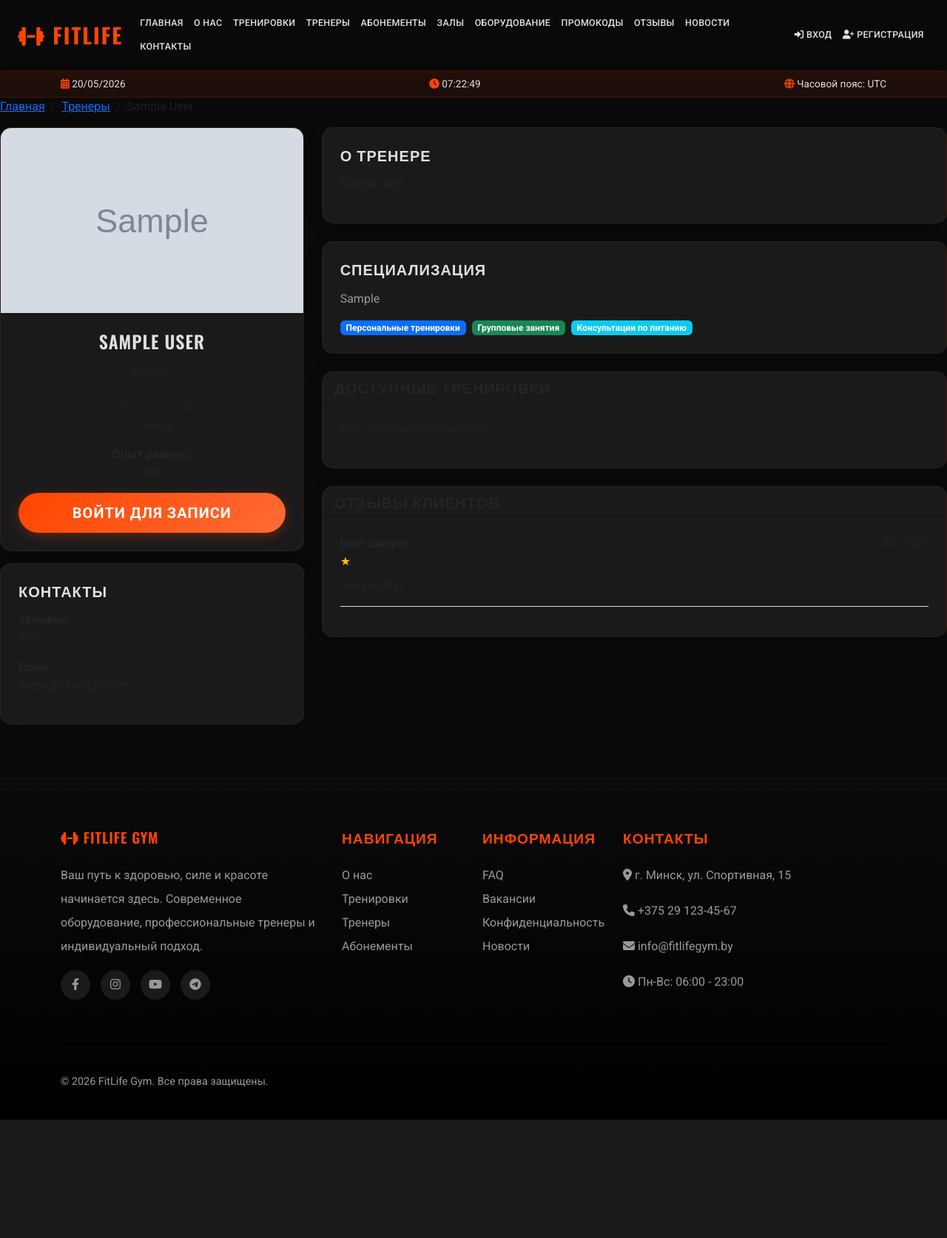
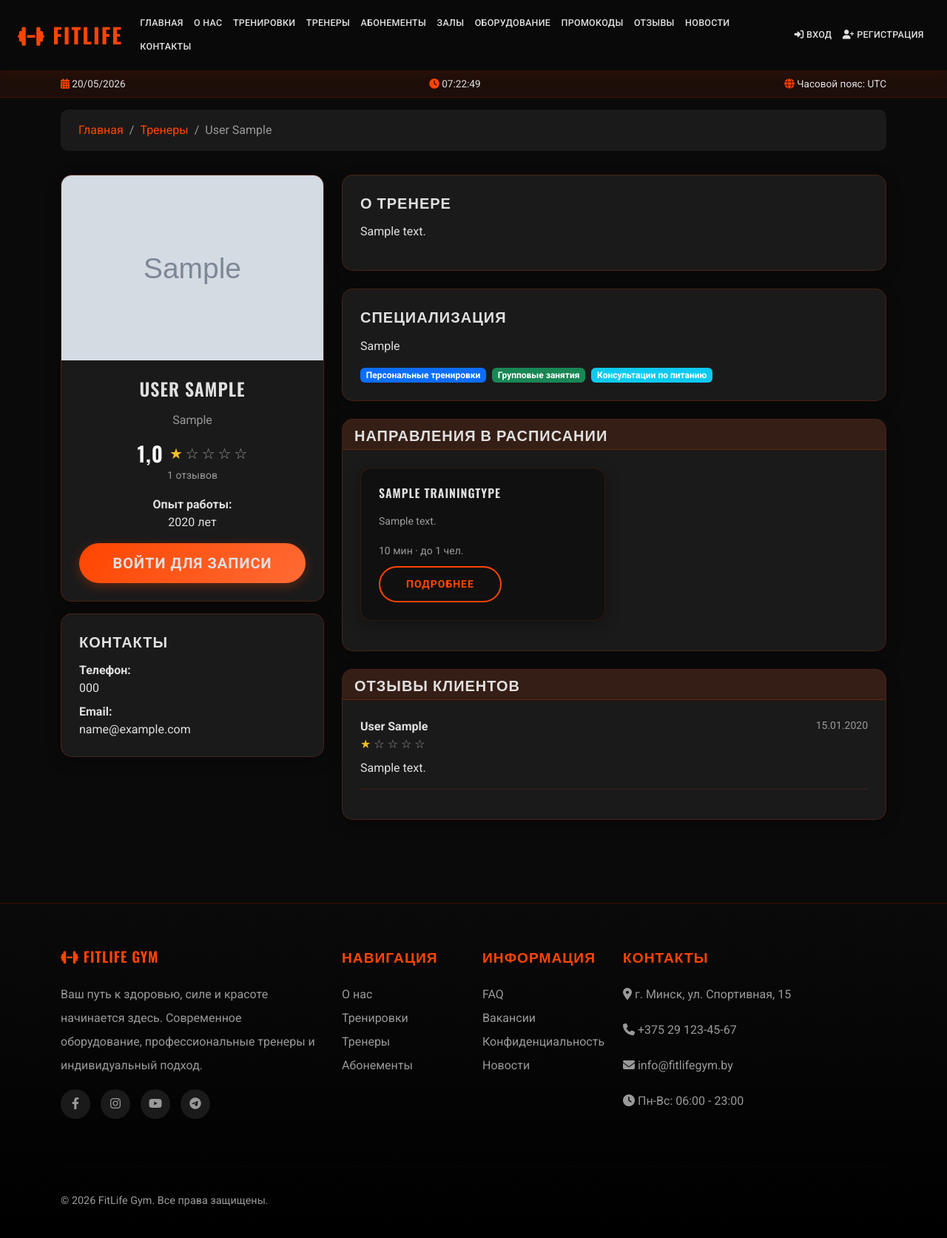
Before and after one commit to Max2772/FitLife, a Django app: page /trainers/1/ in a window 1280 px wide. Shown: the whole page at 74% size. Before the commit the page ends 1513 px from the top, so only its background shows below. Run offline with Django 5.2, Linux system fonts and the light colour scheme; tables that the repository leaves empty hold one stand-in row (values such as "Sample post"); grey boxes marked "Sample" are stand-in pictures.

Commit message:
fix(trainer-detail): trainer_detail page being unaccesible, fix page style

```diff
--- a/gym/templates/gym/trainer_detail.html
+++ b/gym/templates/gym/trainer_detail.html
@@ -1,13 +1,42 @@
 {% extends 'gym/base.html' %}
 
-{% block title %}{{ trainer.user.get_full_name }} - FitLife Gym{% endblock %}
+{% block title %}{{ trainer.full_name }} - FitLife Gym{% endblock %}
+
+{% block extra_css %}
+<style>
+    /* Карточки Bootstrap по умолчанию светлые — выравниваем под тёмную тему */
+    .trainer-detail-page.dark-page .card {
+        background-color: var(--dark-card) !important;
+        border: 1px solid rgba(255, 69, 0, 0.2);
+        color: var(--text-light);
+    }
+    .trainer-detail-page.dark-page .card .card {
+        background-color: rgba(0, 0, 0, 0.35) !important;
+        border-color: rgba(255, 69, 0, 0.15);
+    }
+    .trainer-detail-page.dark-page .card h4,
+    .trainer-detail-page.dark-page .card h5,
+    .trainer-detail-page.dark-page .card h6 {
+        color: var(--text-light);
+    }
+    .trainer-detail-page.dark-page .card .card-title,
+    .trainer-detail-page.dark-page .card .card-text {
+        color: var(--text-light);
+    }
+    .trainer-detail-page.dark-page .card .small,
+    .trainer-detail-page.dark-page .card small {
+        color: var(--text-muted) !important;
+    }
+</style>
+{% endblock %}
 
 {% block content %}
+<div class="container dark-page trainer-detail-page">
 <nav aria-label="breadcrumb">
     <ol class="breadcrumb">
         <li class="breadcrumb-item"><a href="{% url 'main' %}">Главная</a></li>
         <li class="breadcrumb-item"><a href="{% url 'trainers' %}">Тренеры</a></li>
-        <li class="breadcrumb-item active">{{ trainer.user.get_full_name }}</li>
+        <li class="breadcrumb-item active">{{ trainer.full_name }}</li>
     </ol>
 </nav>
 
@@ -15,23 +44,29 @@
     <div class="col-md-4">
         <div class="card mb-3">
             {% if trainer.photo %}
-            <img src="{{ trainer.photo.url }}" class="card-img-top" alt="{{ trainer.user.get_full_name }}">
+            <img src="{{ trainer.photo.url }}" class="card-img-top" alt="{{ trainer.full_name }}">
             {% endif %}
             <div class="card-body text-center">
-                <h4 class="card-title">{{ trainer.user.get_full_name }}</h4>
+                <h4 class="card-title">{{ trainer.full_name }}</h4>
                 <p class="text-muted">{{ trainer.specialization }}</p>
 
                 <div class="mb-3">
                     <div class="d-flex justify-content-center align-items-center">
-                        <h3 class="mb-0 me-2">{{ trainer.rating|floatformat:1 }}</h3>
+                        {% if rating_avg is not None %}
+                        <h3 class="mb-0 me-2 text-light">{{ rating_avg|floatformat:1 }}</h3>
+                        {% else %}
+                        <h3 class="mb-0 me-2 text-muted">—</h3>
+                        {% endif %}
                         <div>
+                            {% if rating_avg is not None %}
                                 {% for i in "12345" %}
-                                {% if forloop.counter <= trainer.rating %}
+                                    {% if forloop.counter <= rating_avg %}
                                     <span class="text-warning fs-5">★</span>
                                     {% else %}
                                     <span class="text-muted fs-5">☆</span>
                                     {% endif %}
                                 {% endfor %}
+                            {% endif %}
                         </div>
                     </div>
                     <small class="text-muted">{{ reviews_count }} отзывов</small>
@@ -39,11 +74,11 @@
 
                 <div class="mb-3">
                     <strong>Опыт работы:</strong>
-                    <p class="mb-0">{{ trainer.experience }} лет</p>
+                    <p class="mb-0">{{ trainer.experience_years }} лет</p>
                 </div>
 
                 {% if user.is_authenticated %}
-                <a href="{% url 'select_trainer' trainer.id %}" class="btn btn-success btn-lg w-100">Записаться</a>
+                <a href="{% url 'book_training' %}?trainer={{ trainer.pk }}" class="btn btn-success btn-lg w-100">Записаться</a>
                 {% else %}
                 <a href="{% url 'login' %}" class="btn btn-primary btn-lg w-100">Войти для записи</a>
                 {% endif %}
@@ -54,9 +89,9 @@
             <div class="card-body">
                 <h5 class="card-title">Контакты</h5>
                 {% if trainer.phone %}
-                <p><strong>Телефон:</strong><br>{{ trainer.phone }}</p>
+                <p class="mb-2"><strong>Телефон:</strong><br>{{ trainer.phone }}</p>
                 {% endif %}
-                <p><strong>Email:</strong><br>{{ trainer.user.email }}</p>
+                <p class="mb-0"><strong>Email:</strong><br>{{ trainer.email }}</p>
             </div>
         </div>
     </div>
@@ -65,18 +100,9 @@
         <div class="card mb-4">
             <div class="card-body">
                 <h5 class="card-title">О тренере</h5>
-                <p class="card-text">{{ trainer.bio|linebreaks }}</p>
+                <p class="card-text">{{ trainer.bio|default:"Информация скоро появится."|linebreaks }}</p>
             </div>
         </div>
-
-        {% if trainer.certifications %}
-        <div class="card mb-4">
-            <div class="card-body">
-                <h5 class="card-title">Сертификаты и достижения</h5>
-                <p class="card-text">{{ trainer.certifications|linebreaks }}</p>
-            </div>
-        </div>
-        {% endif %}
 
         <div class="card mb-4">
             <div class="card-body">
@@ -92,7 +118,7 @@
 
         <div class="card mb-4">
             <div class="card-header">
-                <h5 class="mb-0">Доступные тренировки</h5>
+                <h5 class="mb-0">Направления в расписании</h5>
             </div>
             <div class="card-body">
                 <div class="row">
@@ -102,9 +128,9 @@
                             <div class="card-body">
                                 <h6 class="card-title">{{ training.name }}</h6>
                                 <p class="card-text small">{{ training.description|truncatewords:15 }}</p>
-                                <p class="card-text">
+                                <p class="card-text mb-2">
                                     <small class="text-muted">
-                                        {{ training.duration }} мин | {{ training.price }} BYN
+                                        {{ training.duration_minutes }} мин · до {{ training.max_participants }} чел.
                                     </small>
                                 </p>
                                 <a href="{% url 'training_detail' training.id %}" class="btn btn-sm btn-outline-primary">Подробнее</a>
@@ -113,7 +139,7 @@
                     </div>
                     {% empty %}
                     <div class="col-12">
-                        <p class="text-muted">Нет доступных тренировок</p>
+                        <p class="text-muted mb-0">Пока нет типов тренировок с этим тренером в расписании</p>
                     </div>
                     {% endfor %}
                 </div>
@@ -157,4 +183,5 @@
         </div>
     </div>
 </div>
+</div>
 {% endblock %}
--- a/gym/views.py
+++ b/gym/views.py
@@ -18,7 +18,7 @@ from django.contrib.auth import login, logout
 from django.contrib.auth.decorators import login_required
 from django.contrib.auth.forms import AuthenticationForm
 from django.contrib.admin.views.decorators import staff_member_required
-from django.db.models import Count, Q, Sum
+from django.db.models import Avg, Count, Q, Sum
 from django.db.models.functions import Coalesce
 from django.http import HttpResponseForbidden, JsonResponse
 from django.shortcuts import render, get_object_or_404, redirect
@@ -121,10 +121,23 @@ def trainers_view(request):
 
 def trainer_detail_view(request, pk):
     trainer = get_object_or_404(Trainer, pk=pk)
-    reviews = Review.objects.filter(trainer=trainer).select_related('client').order_by('-created_at')
+    review_base = Review.objects.filter(trainer=trainer)
+    stats = review_base.aggregate(avg=Avg('rating'), cnt=Count('id'))
+    rating_avg = stats['avg']
+    reviews_count = stats['cnt']
+    reviews = review_base.select_related('client').order_by('-created_at')
+    training_type_ids = (
+        Training.objects.filter(trainers=trainer)
+        .values_list('training_type_id', flat=True)
+        .distinct()
+    )
+    trainer_trainings = TrainingType.objects.filter(pk__in=list(training_type_ids)).order_by('name')
     return render(request, 'gym/trainer_detail.html', {
         'trainer': trainer,
         'reviews': reviews,
+        'reviews_count': reviews_count,
+        'trainer_trainings': trainer_trainings,
+        'rating_avg': rating_avg,
     })
 
 
```
Also changed, not shown: gym/templates/gym/book_training.html (+10 -0 lines). Lines whose indentation alone changed are shown as unchanged.
